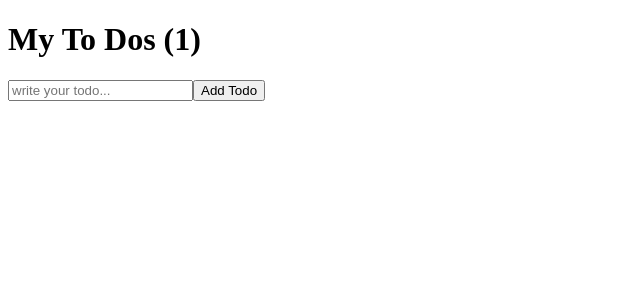
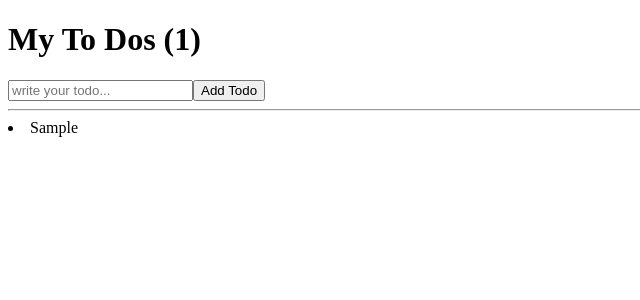
Before and after one commit to skku-likelion-2025/Yejin-Kim, a React (Create React App) app in the folder NomadCoders/react-begin/: page / in a window 1280 px wide. Both pictures are taken after typing "Sample" into the empty fields and a click on the button "Add Todo". Shown: the top 300 px of the page, without its empty margins (0-640 px from the left). Built offline with nearby package versions, Linux system fonts and the light colour scheme.

Commit message:
#7.1 To Do List part Two

```diff
--- a/NomadCoders/react-begin/src/App.js
+++ b/NomadCoders/react-begin/src/App.js
@@ -9,10 +9,10 @@ function App() {
     if (toDo === '') {
       return;
     }
-    setToDos((currentArray) => [toDo, ...currentArray]);
-    setToDo('');
+    setToDos((currentArray) => [toDo, ...currentArray]); // 힘수를 보냄, 현재 state를 새로운 state 계산에 사용
+    setToDo(''); // value를 보냄
   }
-  console.log({ ...toDos });
+  console.log(toDos);
   return (
     <div>
       <h1>My To Dos ({toDos.length})</h1>
@@ -24,7 +24,9 @@ function App() {
           placeholder='write your todo...' />
         <button>Add Todo</button>
       </form>
-
+      <hr />
+      {toDos.map((item, index) => <li key={index}>{item}</li>)}
+      {/* array의 element들을 바꿀 때 map은 함수를 넣을 수 있도록 함 map은 모든 element들에 대해 실행됨  */}
     </div>
   );
 }
```
